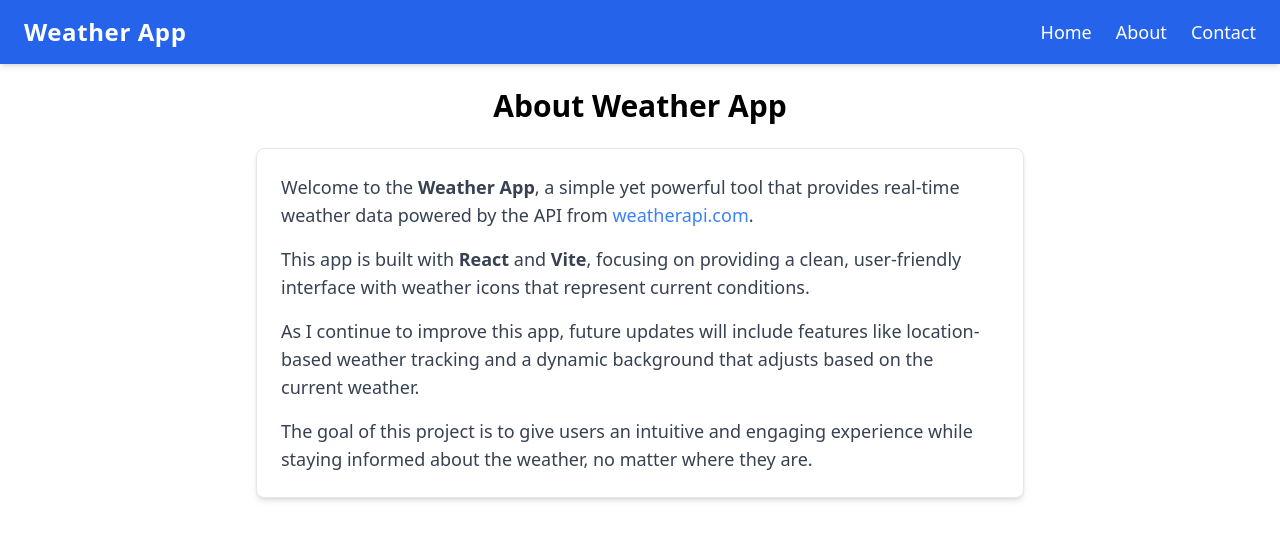
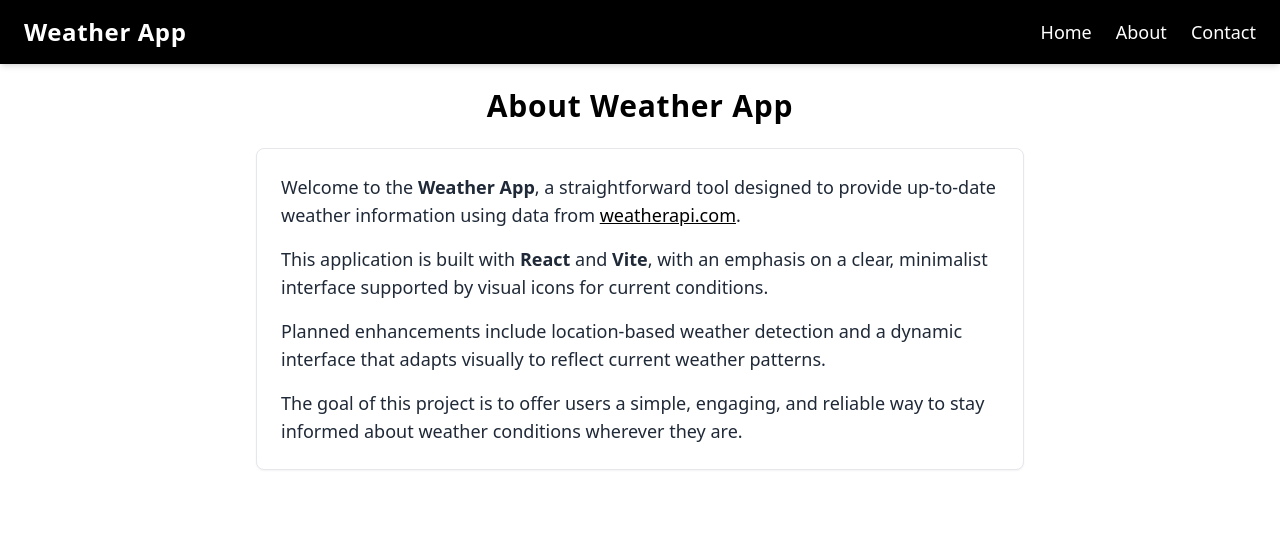
Before and after one commit to Nicholas-Fearon/weather, a React (Vite) app: page /about in a window 1280 px wide. Shown: the top 540 px of the page. Built offline with nearby package versions, Linux system fonts and the light colour scheme.

Commit message:
UI updated

```diff
--- a/src/components/Nav.jsx
+++ b/src/components/Nav.jsx
@@ -2,17 +2,19 @@
 
 export default function Nav() {
   return (
-    <header className="bg-blue-600 shadow-md">
+    <header className="bg-black shadow-md">
       <nav className="container mx-auto flex justify-between items-center py-4 px-6">
         {/* Logo or App Title */}
-        <h1 className="text-white text-2xl font-bold tracking-wide">Weather App</h1>
+        <h1 className="text-white text-2xl font-semibold tracking-wide">
+          Weather App
+        </h1>
 
         {/* Navigation Links */}
         <ul className="flex space-x-6">
           <li>
             <Link
               to="/"
-              className="text-white text-lg hover:text-blue-300 transition duration-200"
+              className="text-white text-lg hover:text-gray-300 transition-colors duration-200"
               aria-label="Home"
             >
               Home
@@ -21,7 +23,7 @@
           <li>
             <Link
               to="/about"
-              className="text-white text-lg hover:text-blue-300 transition duration-200"
+              className="text-white text-lg hover:text-gray-300 transition-colors duration-200"
               aria-label="About"
             >
               About
@@ -30,7 +32,7 @@
           <li>
             <Link
               to="/contact"
-              className="text-white text-lg hover:text-blue-300 transition duration-200"
+              className="text-white text-lg hover:text-gray-300 transition-colors duration-200"
               aria-label="Contact"
             >
               Contact
--- a/src/components/SearchForm.jsx
+++ b/src/components/SearchForm.jsx
@@ -23,9 +23,7 @@
       `https://api.weatherapi.com/v1/current.json?key=${API}&q=${query}&aqi=no`
     )
       .then((response) => {
-        if (!response.ok) {
-          throw new Error("Location not found");
-        }
+        if (!response.ok) throw new Error("Location not found");
         return response.json();
       })
       .then((data) => {
@@ -51,54 +49,52 @@
   };
 
   return (
-    <div className="flex items-center justify-center min-h-screen bg-gradient-to-r from-blue-600 to-indigo-700">
-      <div className="bg-white shadow-lg rounded-lg p-8 max-w-md w-full">
-        <h1 className="text-2xl font-bold text-gray-800 mb-6 text-center">
+    <div className="flex items-center justify-center min-h-screen bg-white">
+      <div className="bg-white border border-gray-200 rounded-xl shadow-sm p-8 w-full max-w-md">
+        <h1 className="text-xl font-semibold text-black text-center mb-6 tracking-wide">
           Weather App
         </h1>
+
         <form onSubmit={handleFormSubmit} className="space-y-4">
-          <div className="relative">
           <input
             onChange={(e) => setResults(e.target.value)}
-              className="w-full p-3 text-gray-800 border border-gray-300 rounded-lg shadow-sm focus:ring-2 focus:ring-blue-400 focus:outline-none"
+            className="w-full p-3 border border-gray-300 rounded-lg text-black focus:ring-2 focus:ring-black focus:outline-none"
             type="text"
-              id="SearchForm"
             value={results}
             placeholder="Enter location"
             aria-label="Search for a location"
           />
-          </div>
+
           <button
             type="submit"
-            className="w-full bg-blue-500 text-white font-bold py-3 rounded-lg hover:bg-blue-600 transition duration-200"
+            className="w-full py-3 rounded-lg bg-black text-white font-medium hover:bg-gray-800 transition-colors"
           >
             Search
           </button>
         </form>
 
-        {loading ? (
-          <p className="text-center mt-6 text-blue-500 font-semibold">
-            Loading...
-          </p>
-        ) : error ? (
-          <p className="text-center mt-6 text-red-500 font-semibold">{error}</p>
-        ) : (
-          location && (
-            <div className="mt-8 text-center space-y-4">
-              <h2 className="text-xl font-semibold text-gray-800">
+        {loading && (
+          <p className="text-center mt-6 text-black font-medium">Loading...</p>
+        )}
+
+        {error && (
+          <p className="text-center mt-6 text-red-600 font-medium">{error}</p>
+        )}
+
+        {!loading && !error && location && (
+          <div className="mt-8 text-center space-y-3">
+            <h2 className="text-lg font-semibold text-black">
               {location}, {region}
             </h2>
-              <p className="text-4xl font-bold text-gray-700">{temp} °C</p>
+
+            <p className="text-4xl font-bold text-gray-900">{temp}°C</p>
+
             {icon && (
-                <img
-                  src={icon}
-                  alt={condition}
-                  className="inline-block w-16 h-16"
-                />
+              <img src={icon} alt={condition} className="mx-auto w-14 h-14" />
             )}
-              <p className="text-lg text-gray-600">{condition}</p>
+
+            <p className="text-gray-700 text-lg">{condition}</p>
           </div>
-          )
         )}
       </div>
     </div>
--- a/src/pages/About.jsx
+++ b/src/pages/About.jsx
@@ -1,26 +1,33 @@
 export default function About() {
   return (
     <div className="container mx-auto p-6">
-        <h1 className="text-3xl font-bold text-center mb-6">About Weather App</h1>
-        <div className="bg-white p-6 rounded-lg shadow-md border border-gray-200 max-w-3xl mx-auto">
-          <p className="text-lg text-gray-700 mb-4">
-            Welcome to the <strong>Weather App</strong>, a simple yet powerful tool that provides real-time weather data powered by the API from <a
+      <h1 className="text-3xl font-semibold text-center mb-6 text-black tracking-wide">
+        About Weather App
+      </h1>
+
+      <div className="bg-white p-6 rounded-lg shadow-sm border border-gray-200 max-w-3xl mx-auto">
+        <p className="text-lg text-gray-800 mb-4">
+          Welcome to the <strong>Weather App</strong>, a straightforward tool designed to provide up-to-date weather information using data from{" "}
+          <a
             href="https://www.weatherapi.com"
             target="_blank"
             rel="noopener noreferrer"
-              className="text-blue-500 hover:underline"
+            className="text-black underline hover:opacity-70 transition"
           >
             weatherapi.com
           </a>.
         </p>
-          <p className="text-lg text-gray-700 mb-4">
-            This app is built with <strong>React</strong> and <strong>Vite</strong>, focusing on providing a clean, user-friendly interface with weather icons that represent current conditions.
+
+        <p className="text-lg text-gray-800 mb-4">
+          This application is built with <strong>React</strong> and <strong>Vite</strong>, with an emphasis on a clear, minimalist interface supported by visual icons for current conditions.
         </p>
-          <p className="text-lg text-gray-700 mb-4">
-            As I continue to improve this app, future updates will include features like location-based weather tracking and a dynamic background that adjusts based on the current weather.
+
+        <p className="text-lg text-gray-800 mb-4">
+          Planned enhancements include location-based weather detection and a dynamic interface that adapts visually to reflect current weather patterns.
         </p>
-          <p className="text-lg text-gray-700">
-            The goal of this project is to give users an intuitive and engaging experience while staying informed about the weather, no matter where they are.
+
+        <p className="text-lg text-gray-800">
+          The goal of this project is to offer users a simple, engaging, and reliable way to stay informed about weather conditions wherever they are.
         </p>
       </div>
     </div>
--- a/src/pages/Contact.jsx
+++ b/src/pages/Contact.jsx
@@ -1,29 +1,32 @@
 export default function Contact() {
   return (
     <div className="container mx-auto p-6">
-        <h1 className="text-3xl font-bold text-center mb-6">Contact Me</h1>
-        <div className="bg-white p-6 rounded-lg shadow-md border border-gray-200 max-w-3xl mx-auto">
-          <p className="text-lg text-gray-700 mb-6">
+      <h1 className="text-3xl font-semibold text-center mb-6 text-black tracking-wide">
+        Contact Me
+      </h1>
+
+      <div className="bg-white p-6 rounded-lg shadow-sm border border-gray-200 max-w-3xl mx-auto">
+        <p className="text-lg text-gray-800 mb-6">
           I’d love to hear from you! Whether it’s feedback, questions, or collaboration opportunities, feel free to reach out.
         </p>
 
         <div className="mb-6">
-            <h2 className="text-xl font-semibold text-gray-800 mb-2">View My Projects:</h2>
+          <h2 className="text-xl font-semibold text-black mb-2">View My Projects:</h2>
           <a
             href="https://github.com/Nicholas-Fearon"
             target="_blank"
             rel="noopener noreferrer"
-              className="text-blue-600 hover:underline"
+            className="text-black underline hover:opacity-70 transition"
           >
             https://github.com/Nicholas-Fearon
           </a>
         </div>
 
         <div>
-            <h2 className="text-xl font-semibold text-gray-800 mb-2">Contact Me via Email:</h2>
+          <h2 className="text-xl font-semibold text-black mb-2">Contact Me via Email:</h2>
           <a
             href="mailto:nejfearon@gmail.com"
-              className="text-blue-600 hover:underline"
+            className="text-black underline hover:opacity-70 transition"
           >
             nejfearon@gmail.com
           </a>
```
Also changed, not shown: src/main.jsx (+7 -7 lines). Lines whose indentation alone changed are shown as unchanged.
